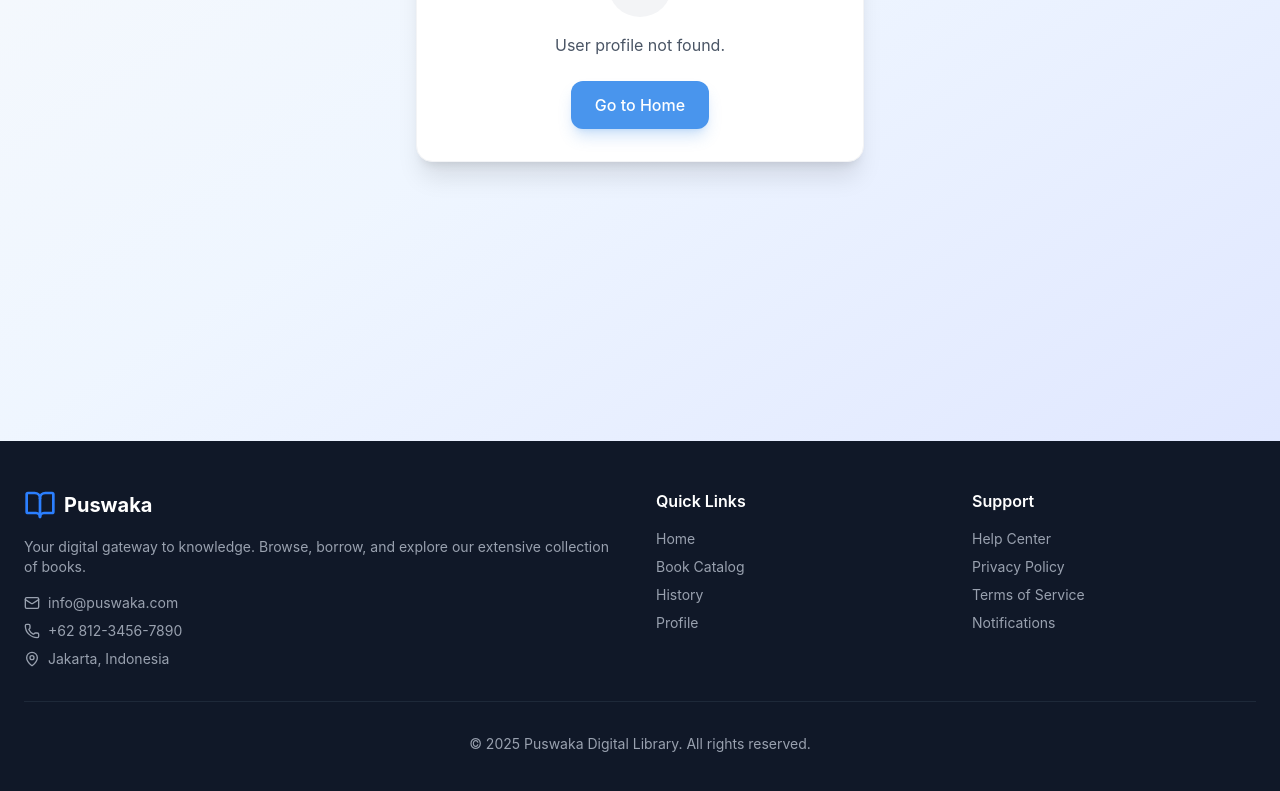
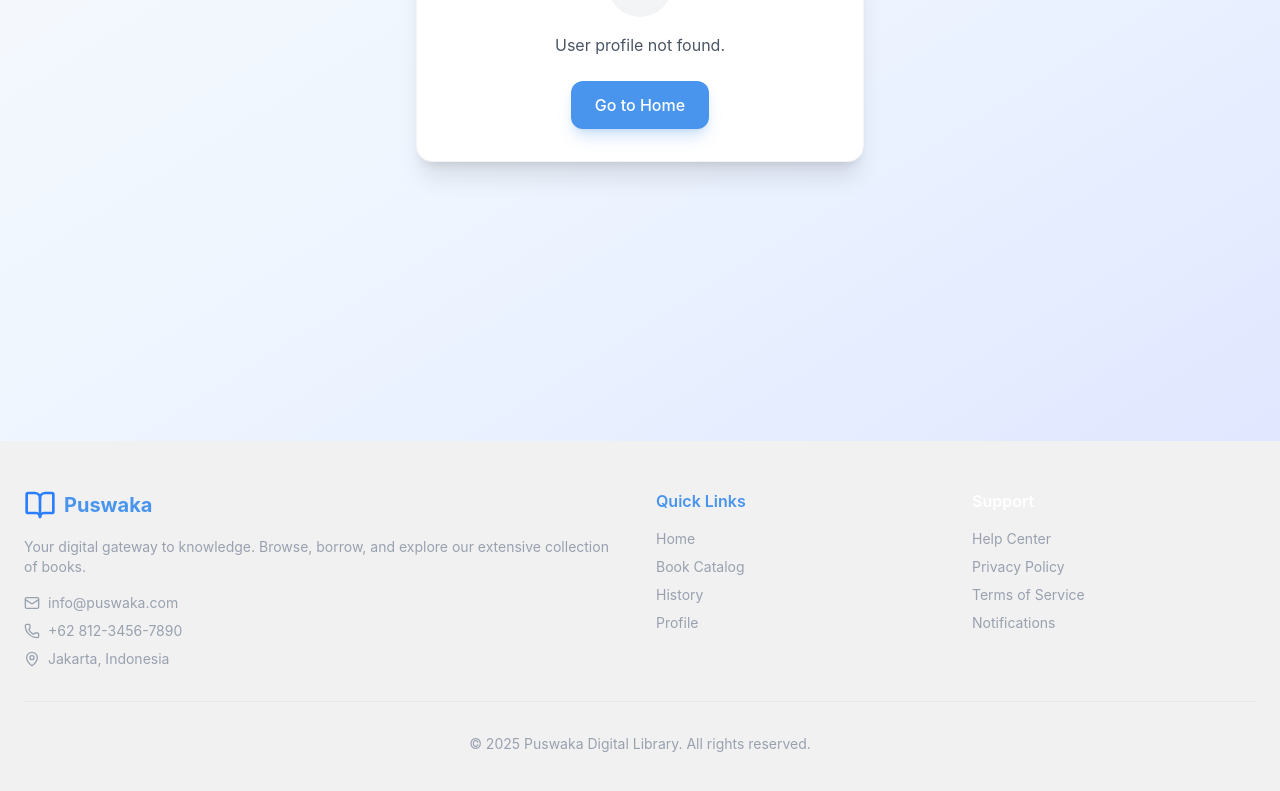
Before and after one commit to Mahesss404/Puswaka-Digital-Library, a React (Vite) app: page /profile in a window 1280 px wide. Shown: the part 435-1226 px from the top of the page. Built offline with nearby package versions, Linux system fonts and the light colour scheme; no server answers; the database is empty; sample sign-in values are in the browser's storage.

Commit message:
remove background color on footer

```diff
--- a/src/components/Footer.jsx
+++ b/src/components/Footer.jsx
@@ -6,14 +6,14 @@ const Footer = () => {
     const currentYear = new Date().getFullYear();
 
     return (
-        <footer className="bg-gray-900 text-gray-400 py-8 sm:py-12 mt-auto">
+        <footer className="text-gray-400 py-8 sm:py-12 mt-auto">
             <div className="max-w-7xl mx-auto px-4 sm:px-6">
                 <div className="grid grid-cols-1 md:grid-cols-4 gap-8">
                     {/* Brand Section */}
                     <div className="col-span-1 md:col-span-2">
                         <div className="flex items-center gap-2 mb-4">
                             <BookOpen className="w-8 h-8 text-blue-500" />
-                            <span className="text-xl font-bold text-white">Puswaka</span>
+                            <span className="text-xl font-bold text-primary">Puswaka</span>
                         </div>
                         <p className="text-sm mb-4">
                             Your digital gateway to knowledge. Browse, borrow, and explore our extensive collection of books.
@@ -21,13 +21,13 @@ const Footer = () => {
                         <div className="flex flex-col gap-2 text-sm">
                             <div className="flex items-center gap-2">
                                 <Mail className="w-4 h-4" />
-                                <a href="mailto:info@puswaka.com" className="hover:text-white transition-colors">
+                                <a href="mailto:info@puswaka.com" className="hover:text-primary transition-colors">
                                     info@puswaka.com
                                 </a>
                             </div>
                             <div className="flex items-center gap-2">
                                 <Phone className="w-4 h-4" />
-                                <a href="tel:+6281234567890" className="hover:text-white transition-colors">
+                                <a href="tel:+6281234567890" className="hover:text-primary transition-colors">
                                     +62 812-3456-7890
                                 </a>
                             </div>
@@ -40,25 +40,25 @@ const Footer = () => {
 
                     {/* Quick Links */}
                     <div>
-                        <h3 className="text-white font-semibold mb-4">Quick Links</h3>
+                        <h3 className="text-primary font-semibold mb-4">Quick Links</h3>
                         <ul className="space-y-2 text-sm">
                             <li>
-                                <Link to="/home" className="hover:text-white transition-colors">
+                                <Link to="/home" className="hover:text-primary transition-colors">
                                     Home
                                 </Link>
                             </li>
                             <li>
-                                <Link to="/catalog" className="hover:text-white transition-colors">
+                                <Link to="/catalog" className="hover:text-primary transition-colors">
                                     Book Catalog
                                 </Link>
                             </li>
                             <li>
-                                <Link to="/history" className="hover:text-white transition-colors">
+                                <Link to="/history" className="hover:text-primary transition-colors">
                                     History
                                 </Link>
                             </li>
                             <li>
-                                <Link to="/profile" className="hover:text-white transition-colors">
+                                <Link to="/profile" className="hover:text-primary transition-colors">
                                     Profile
                                 </Link>
                             </li>
@@ -94,7 +94,7 @@ const Footer = () => {
                 </div>
 
                 {/* Copyright */}
-                <div className="border-t border-gray-800 mt-8 pt-8 text-center text-sm">
+                <div className="border-t border-gray-200 mt-8 pt-8 text-center text-sm">
                     <p>© {currentYear} Puswaka Digital Library. All rights reserved.</p>
                 </div>
             </div>
```
